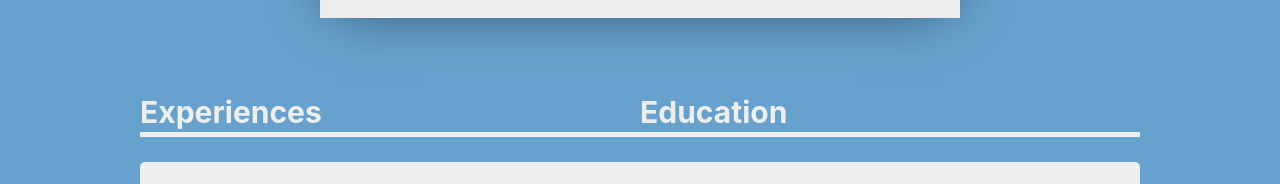
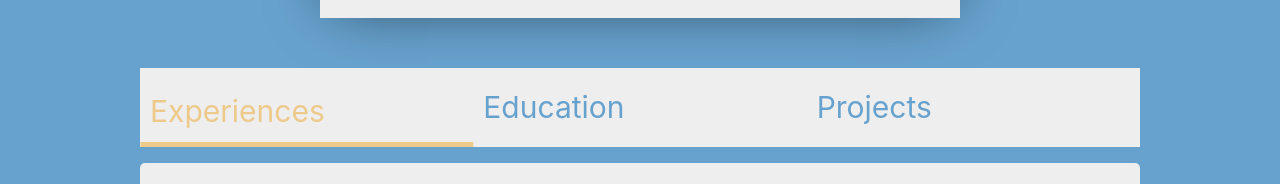
Before and after one commit to juliuscc/cv-webpage, a Next.js app: page / in a window 1280 px wide. Shown: the part 616-800 px from the top of the page. Built offline with nearby package versions, Linux system fonts and the light colour scheme.

Commit message:
Fixed tabs for different experiences

```diff
--- a/components/Page.js
+++ b/components/Page.js
@@ -3,7 +3,11 @@ import Meta from '../components/Meta'
 import Header from '../components/Header'
 
 const theme = {
-	white: '#eee'
+	colors: {
+		white: '#eee',
+		primary: '#67a2ce',
+		secondary: '#edc98a'
+	}
 }
 
 const Page = props => (
--- a/components/ProfileCard.js
+++ b/components/ProfileCard.js
@@ -7,7 +7,7 @@ const WrapperCard = styled.div`
 	padding: 20px;
 	width: 600px;
 	display: flex;
-	background-color: ${props => props.theme.white};
+	background-color: ${props => props.theme.colors.white};
 	box-shadow: rgba(0, 0, 0, 0.75) 0px -3px 60px -15px;
 
 	div {
--- a/components/styles/ExperienceCard.js
+++ b/components/styles/ExperienceCard.js
@@ -1,7 +1,7 @@
 import styled from 'styled-components'
 
 const Card = styled.div`
-	background-color: ${props => props.theme.white};
+	background-color: ${props => props.theme.colors.white};
 	border-radius: 5px;
 	padding: 20px 30px;
 	margin-bottom: 20px;
--- a/pages/index.js
+++ b/pages/index.js
@@ -1,24 +1,60 @@
 import React, { Component } from 'react'
+import styled from 'styled-components'
 import Container from '../components/styles/Container'
+import { Experiences as ExperienceList } from '../components/Experiences'
 
-import styled from 'styled-components'
+const NavBar = styled.nav`
+	background-color: ${props => props.theme.colors.white};
+	color: ${props => props.theme.colors.primary};
 
-const SectionTitle = styled.h2`
-	font-size: 30px;
-	color: ${props => props.theme.white};
-	border-bottom: solid 5px;
-	line-height: 1.3;
-`
+	ul {
+		display: flex;
+		list-style: none;
+		flex-flow: row wrap;
+		justify-content: center;
+		padding: 0;
 
-const TitleBar = styled.div`
-	display: flex;
-
-	h2 {
-		flex: 1;
+		li {
+			display: block;
+			flex: 1;
+			position: relative;
+		}
 	}
 `
 
-import { Experiences as ExperienceList } from '../components/Experiences'
+const SectionTitle = styled.li`
+	padding: 20px 10px;
+	font-size: 30px;
+	color: ${props =>
+		props.active
+			? props.theme.colors.secondary
+			: props.theme.colors.primary};
+	line-height: 1.3;
+	cursor: pointer;
+	position: relative;
+
+	a {
+		display: block;
+		transition: transform 0.3s;
+		${props => props.active && 'transform: translateY(4px);'}
+	}
+
+	&:last-child::before {
+		position: absolute;
+		bottom: 0px;
+		left: 0;
+		width: 100%;
+		height: 5px;
+		background: ${props => props.theme.colors.secondary};
+		content: '';
+		transition: transform 0.3s;
+
+		transform: translateX(
+			-${props => props.numberOfTabs - props.activeIndex - 1}00%
+		);
+	}
+`
+
 class index extends Component {
 	state = {
 		selectedSection: 0,
@@ -60,18 +96,31 @@ class index extends Component {
 					}
 				]
 			},
-			{ title: 'Education', items: [] }
+			{ title: 'Education', items: [] },
+			{ title: 'Projects', items: [] }
 		]
 	}
 
 	render() {
 		return (
 			<Container>
-				<TitleBar>
-					{this.state.sections.map(({ title }) => (
-						<SectionTitle>{title}</SectionTitle>
-					))}
-				</TitleBar>
+				<NavBar>
+					<ul>
+						{this.state.sections.map(({ title }, i) => (
+							<SectionTitle
+								key={i}
+								active={this.state.selectedSection === i}
+								activeIndex={this.state.selectedSection}
+								numberOfTabs={this.state.sections.length}
+								onClick={() =>
+									this.setState({ selectedSection: i })
+								}
+							>
+								<a>{title}</a>
+							</SectionTitle>
+						))}
+					</ul>
+				</NavBar>
 				<ExperienceList
 					items={
 						this.state.sections[this.state.selectedSection].items
```
